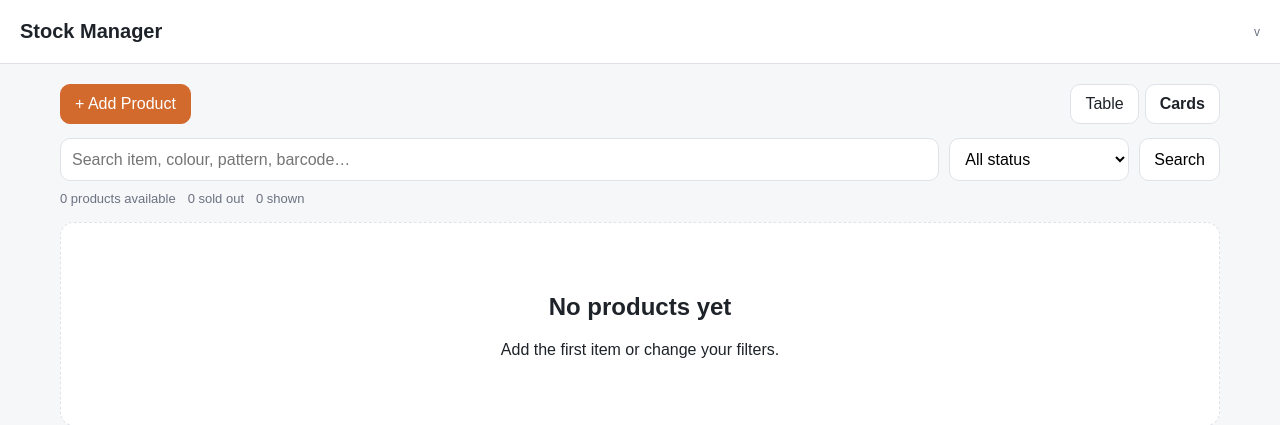
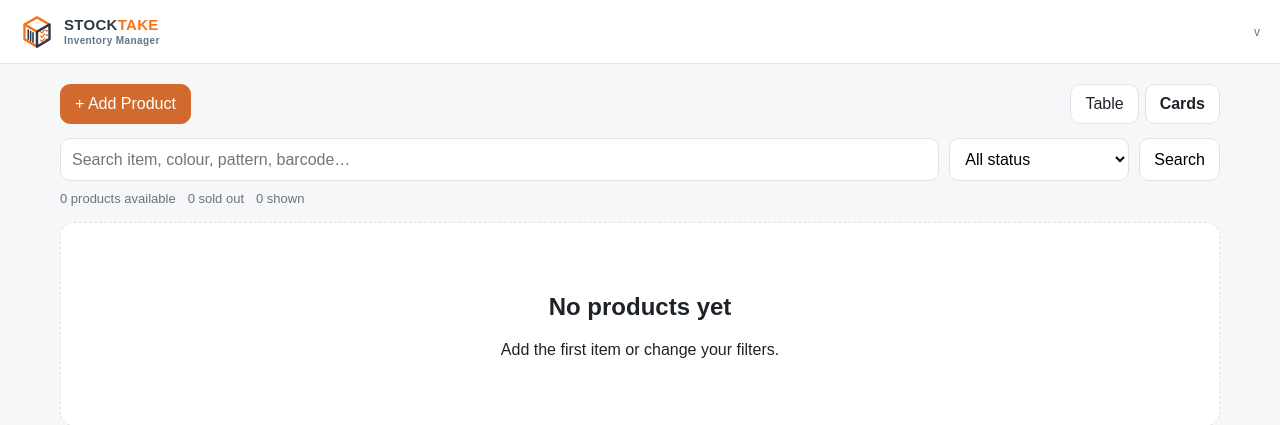
Before and after one commit to adamrfreeman644/raes-bits-and-bobbins-stock, a Flask app: page / in a window 1280 px wide. Shown: the top 425 px of the page. Run offline with Flask 3, Linux system fonts and the light colour scheme; data that the repository does not hold is empty.

Commit message:
Apply StockTake branding and favicon

```diff
--- a/app/templates/base.html
+++ b/app/templates/base.html
@@ -3,16 +3,27 @@
 <head>
   <meta charset="utf-8">
   <meta name="viewport" content="width=device-width, initial-scale=1, viewport-fit=cover">
+  <meta name="theme-color" content="#F97316">
   <title>{% block title %}{{ business_name or 'Stock Manager' }}{% endblock %}</title>
+  <link rel="icon" type="image/svg+xml" href="{{ url_for('static', filename='brand/favicon.svg') }}">
+  <link rel="apple-touch-icon" href="{{ url_for('static', filename='brand/app-icon.svg') }}">
+  <link rel="manifest" href="{{ url_for('static', filename='site.webmanifest') }}">
   <link rel="stylesheet" href="{{ url_for('static', filename='style.css') }}">
   <link rel="stylesheet" href="{{ url_for('static', filename='detail-fix.css') }}">
   <link rel="stylesheet" href="{{ url_for('static', filename='v010.css') }}">
   <link rel="stylesheet" href="{{ url_for('static', filename='accounts.css') }}">
   <link rel="stylesheet" href="{{ url_for('static', filename='compact-menu.css') }}">
+  <link rel="stylesheet" href="{{ url_for('static', filename='branding.css') }}">
 </head>
 <body>
 <header class="topbar">
-  <a class="brand" href="{{ url_for('dashboard') if current_account else url_for('login') }}">{{ business_name or 'Stock Manager' }}</a>
+  <a class="brand stocktake-brand" href="{{ url_for('dashboard') if current_account else url_for('login') }}" aria-label="StockTake home">
+    <img class="stocktake-brand-mark" src="{{ url_for('static', filename='brand/stocktake-mark.svg') }}" alt="">
+    <span class="stocktake-brand-copy">
+      <span class="stocktake-brand-name"><span class="stock">STOCK</span><span class="take">TAKE</span></span>
+      <span class="stocktake-brand-account">{{ business_name or 'Inventory Manager' }}</span>
+    </span>
+  </a>
   <div class="menu-wrap">
     <span class="version">v{{ app_version }}</span>
     {% if current_account %}
```
